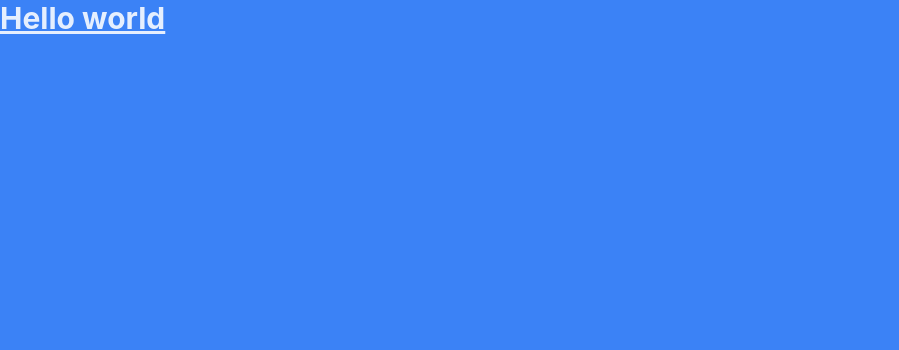
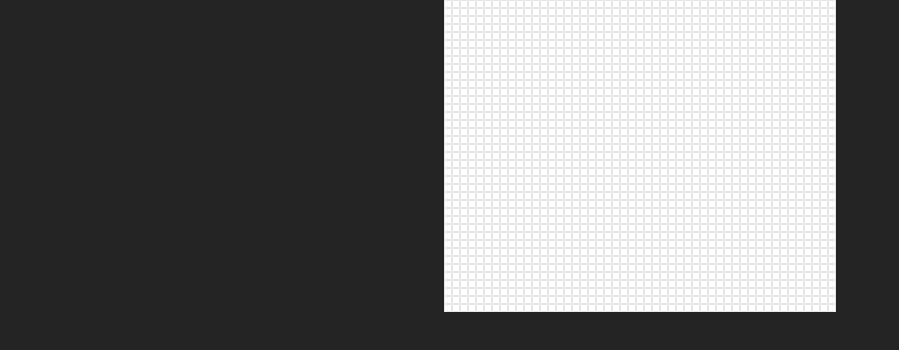
Before and after one commit to PPRAMANIK62/pathfinding-visualizer, a React (Vite) app: page / in a window 1280 px wide. Shown: the top 350 px of the page, without its empty margins (0-899 px from the left). Built offline with nearby package versions, Linux system fonts and the light colour scheme.

Commit message:
grid component outline done

```diff
--- a/package.json
+++ b/package.json
@@ -11,7 +11,8 @@
   },
   "dependencies": {
     "react": "^18.3.1",
-    "react-dom": "^18.3.1"
+    "react-dom": "^18.3.1",
+    "tailwind-merge": "^2.3.0"
   },
   "devDependencies": {
     "@types/react": "^18.3.3",
--- a/src/App.tsx
+++ b/src/App.tsx
@@ -1,3 +1,4 @@
+import Grid from "./components/Grid";
 import { PathfindingProvider } from "./context/PathfindingContext";
 import { SpeedProvider } from "./context/SpeedContext";
 import { TileProvider } from "./context/TileContext";
@@ -7,8 +8,8 @@
     <PathfindingProvider>
       <TileProvider>
         <SpeedProvider>
-          <div className="h-screen w-screen bg-blue-500 text-3xl font-bold underline">
-            Hello world
+          <div className="flex h-screen w-screen flex-col">
+            <Grid />
           </div>
         </SpeedProvider>
       </TileProvider>
--- /dev/null
+++ b/src/components/Grid.tsx
@@ -0,0 +1,30 @@
+import { twMerge } from "tailwind-merge";
+import { usePathfinding } from "../hooks/usePathfinding";
+import { MAX_COLS, MAX_ROWS } from "../utils/constants";
+
+const Grid = () => {
+  const { grid } = usePathfinding();
+
+  return (
+    <div
+      className={twMerge(
+        // base classes
+        "flex flex-col items-center justify-center border-sky-300",
+        // control grid height
+        `lg:min-h-[${MAX_ROWS * 17}px] md:min-h-[${MAX_ROWS * 15}px] xs:min-h-[${MAX_ROWS * 8}px] min-h-[${MAX_ROWS * 7}px]`,
+        // control grid width
+        `lg:w-[${MAX_COLS * 17}px] md:w-[${MAX_COLS * 15}px] xs:w-[${MAX_COLS * 8}px] w-[${MAX_COLS * 7}px]`,
+      )}
+    >
+      {grid.map((row, rowIndex) => (
+        <div key={rowIndex} className="flex">
+          {row.map((tile, tileIndex) => (
+            <div key={tileIndex} className="h-2 w-2 border bg-white" />
+          ))}
+        </div>
+      ))}
+    </div>
+  );
+};
+
+export default Grid;
--- a/src/context/PathfindingContext.tsx
+++ b/src/context/PathfindingContext.tsx
@@ -1,9 +1,9 @@
-import React, { createContext, useState } from "react";
+import { createContext, useState } from "react";
 import {
   END_TILE_CONFIGURATION,
   START_TILE_CONFIGURATION,
 } from "../utils/constants";
-import { createGrid } from "../utils/helper";
+import { createGrid } from "../utils/helpers";
 import { AlgorithmType, GridType, MazeType } from "../utils/types";
 
 export interface PathfindingContextInterface {
```
Also changed, not shown: src/utils/helpers.ts (renamed from src/utils/helper.ts), 1 other file (tests, documents, lock files or other folders).
